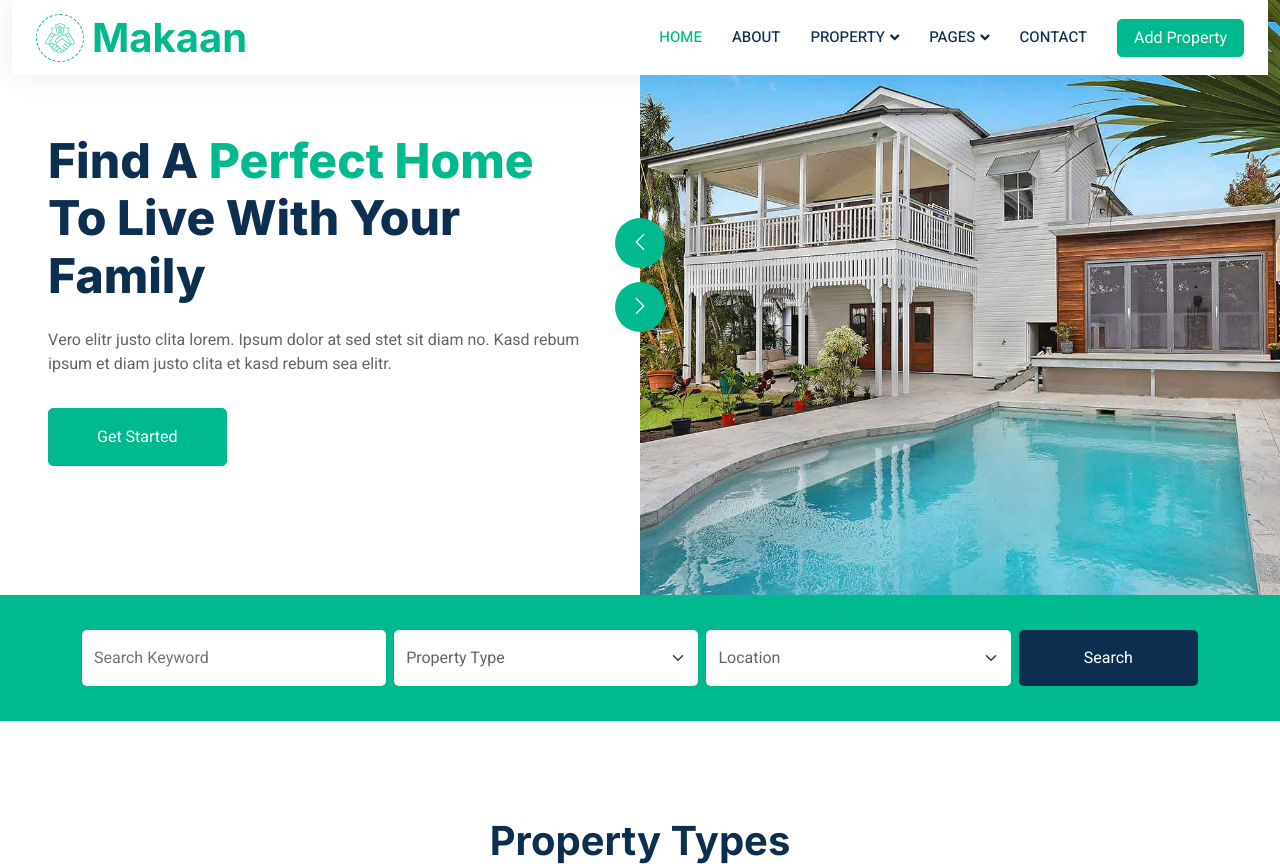
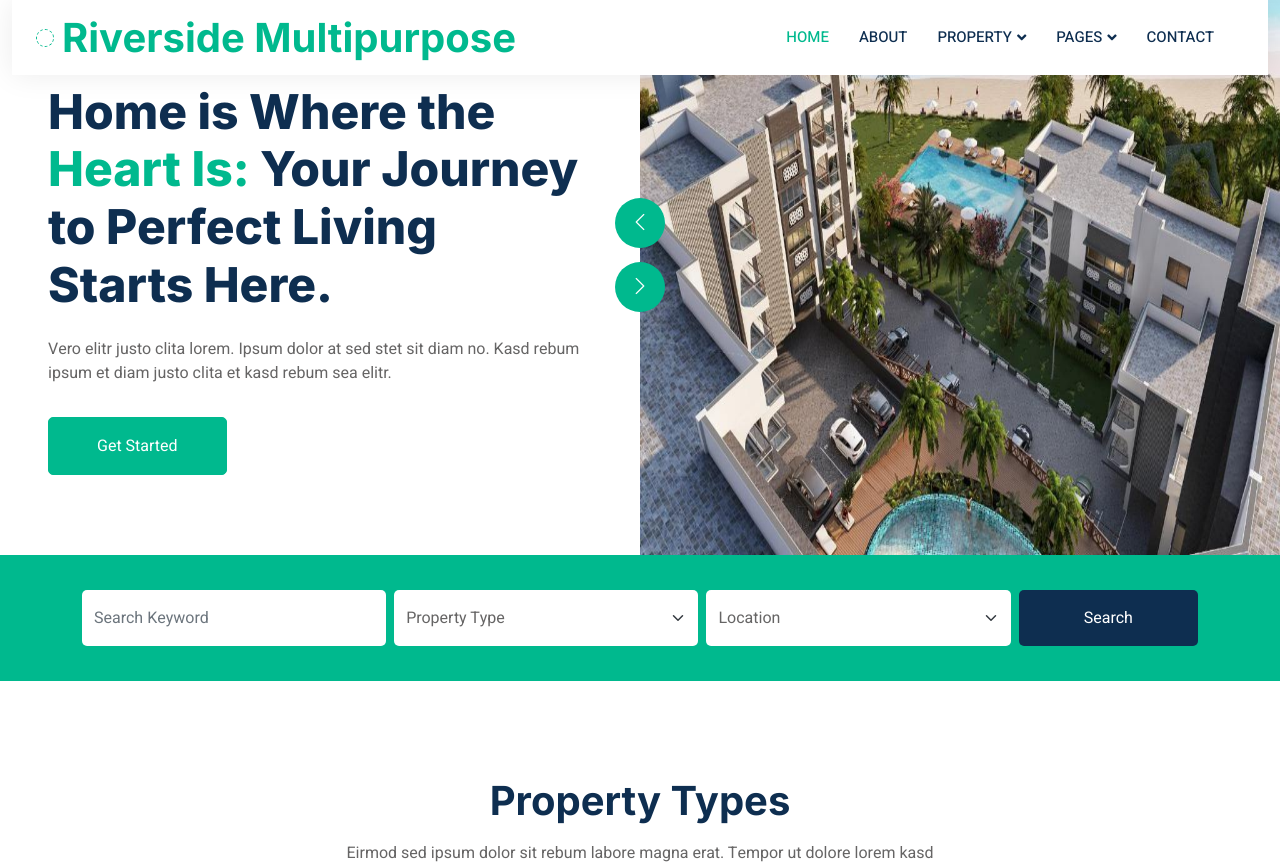
Before and after one commit to keith-kay/real_estate, a Django app: page / in a window 1280 px wide. Shown: the top 864 px of the page. Run offline with Django 5.2, Linux system fonts and the light colour scheme; some libraries are stand-ins or nearby versions.

Commit message:
new commit

```diff
--- a/realestate_app/templates/index.html
+++ b/realestate_app/templates/index.html
@@ -11,7 +11,7 @@
     <meta content="" name="description">
 
     <!-- Favicon -->
-    <link href="img/favicon.ico" rel="icon">
+    <link href="{%static 'img/favicon.ico' %}" rel="icon">
 
     <!-- Google Web Fonts -->
     <link rel="preconnect" href="https://fonts.googleapis.com">
@@ -23,14 +23,14 @@
     <link href="https://cdn.jsdelivr.net/npm/bootstrap-icons@1.4.1/font/bootstrap-icons.css" rel="stylesheet">
 
     <!-- Libraries Stylesheet -->
-    <link href="{% static 'lib/animate/animate.min.css' %}" rel="stylesheet">
-    <link href="{% static 'lib/owlcarousel/assets/owl.carousel.min.css' %}" rel="stylesheet">
+    <link href="{%static 'lib/animate/animate.min.css' %}" rel="stylesheet">
+    <link href="{%static 'lib/owlcarousel/assets/owl.carousel.min.css' %}" rel="stylesheet">
 
     <!-- Customized Bootstrap Stylesheet -->
-    <link href="{% static 'css/bootstrap.min.css' %}" rel="stylesheet">
+    <link href="{%static 'css/bootstrap.min.css' %}" rel="stylesheet">
 
     <!-- Template Stylesheet -->
-    <link href="{% static 'css/style.css' %}" rel="stylesheet">
+    <link href="{%static 'css/style.css' %}" rel="stylesheet">
 </head>
 
 <body>
@@ -42,9 +42,9 @@
             <nav class="navbar navbar-expand-lg bg-white navbar-light py-0 px-4">
                 <a href="index.html" class="navbar-brand d-flex align-items-center text-center">
                     <div class="icon p-2 me-2">
-                        <img class="img-fluid" src="img/icon-deal.png" alt="Icon" style="width: 30px; height: 30px;">
+                        {% comment %} <img class="img-fluid" src="{%static 'img/icon-deal.png' %}" alt="Icon" style="width: 30px; height: 30px;"> {% endcomment %}
                     </div>
-                    <h1 class="m-0 text-primary">Makaan</h1>
+                    <h1 class="m-0 text-primary">Riverside Multipurpose</h1>
                 </a>
                 <button type="button" class="navbar-toggler" data-bs-toggle="collapse" data-bs-target="#navbarCollapse">
                     <span class="navbar-toggler-icon"></span>
@@ -70,7 +70,6 @@
                         </div>
                         <a href="contact.html" class="nav-item nav-link">Contact</a>
                     </div>
-                    <a href="" class="btn btn-primary px-3 d-none d-lg-flex">Add Property</a>
                 </div>
             </nav>
         </div>
@@ -81,7 +80,7 @@
         <div class="container-fluid header bg-white p-0">
             <div class="row g-0 align-items-center flex-column-reverse flex-md-row">
                 <div class="col-md-6 p-5 mt-lg-5">
-                    <h1 class="display-5 animated fadeIn mb-4">Find A <span class="text-primary">Perfect Home</span> To Live With Your Family</h1>
+                    <h1 class="display-5 animated fadeIn mb-4">Home is Where the <span class="text-primary"> Heart Is:</span> Your Journey to Perfect Living Starts Here.</h1>
                     <p class="animated fadeIn mb-4 pb-2">Vero elitr justo clita lorem. Ipsum dolor at sed stet
                         sit diam no. Kasd rebum ipsum et diam justo clita et kasd rebum sea elitr.</p>
                     <a href="" class="btn btn-primary py-3 px-5 me-3 animated fadeIn">Get Started</a>
@@ -89,10 +88,13 @@
                 <div class="col-md-6 animated fadeIn">
                     <div class="owl-carousel header-carousel">
                         <div class="owl-carousel-item">
-                            <img class="img-fluid" src="img/carousel-1.jpg" alt="">
+                            <img class="img-fluid" src="{%static 'img/beach1.jpg' %}" alt="" style="height:600px; width: 1000px">
                         </div>
                         <div class="owl-carousel-item">
-                            <img class="img-fluid" src="img/carousel-2.jpg" alt="">
+                            <img class="img-fluid" src="{%static 'img/flat.jpg' %}" alt="" style="height:600px; width: 1000px">
+                        </div>
+                        <div class="owl-carousel-item">
+                            <img class="img-fluid" src="{%static 'img/pool.jpg' %}" alt="" style="height:600px; width: 1000px">
                         </div>
                     </div>
                 </div>
@@ -149,7 +151,7 @@
                         <a class="cat-item d-block bg-light text-center rounded p-3" href="">
                             <div class="rounded p-4">
                                 <div class="icon mb-3">
-                                    <img class="img-fluid" src="img/icon-apartment.png" alt="Icon">
+                                    <img class="img-fluid" src="{%static 'img/icon-apartment.png' %}" alt="Icon">
                                 </div>
                                 <h6>Apartment</h6>
                                 <span>123 Properties</span>
@@ -160,7 +162,7 @@
                         <a class="cat-item d-block bg-light text-center rounded p-3" href="">
                             <div class="rounded p-4">
                                 <div class="icon mb-3">
-                                    <img class="img-fluid" src="img/icon-villa.png" alt="Icon">
+                                    <img class="img-fluid" src="{%static 'img/icon-villa.png' %}" alt="Icon">
                                 </div>
                                 <h6>Villa</h6>
                                 <span>123 Properties</span>
@@ -897,13 +899,13 @@
     <!-- JavaScript Libraries -->
     <script src="https://code.jquery.com/jquery-3.4.1.min.js"></script>
     <script src="https://cdn.jsdelivr.net/npm/bootstrap@5.0.0/dist/js/bootstrap.bundle.min.js"></script>
-    <script src="lib/wow/wow.min.js"></script>
-    <script src="lib/easing/easing.min.js"></script>
-    <script src="lib/waypoints/waypoints.min.js"></script>
-    <script src="lib/owlcarousel/owl.carousel.min.js"></script>
+    <script src="{%static 'lib/wow/wow.min.js' %}"></script>
+    <script src="{%static 'lib/easing/easing.min.js' %}"></script>
+    <script src="{%static 'lib/waypoints/waypoints.min.js' %}"></script>
+    <script src="{%static 'lib/owlcarousel/owl.carousel.min.js' %}"></script>
 
     <!-- Template Javascript -->
-    <script src="js/main.js"></script>
+    <script src="{%static 'js/main.js' %}"></script>
 </body>
 
 </html>
```
Also changed, not shown: realestate_app/static/img/beach1.jpg (added), realestate_app/static/img/flat.jpg (added), realestate_app/static/img/pool.jpg (added).
